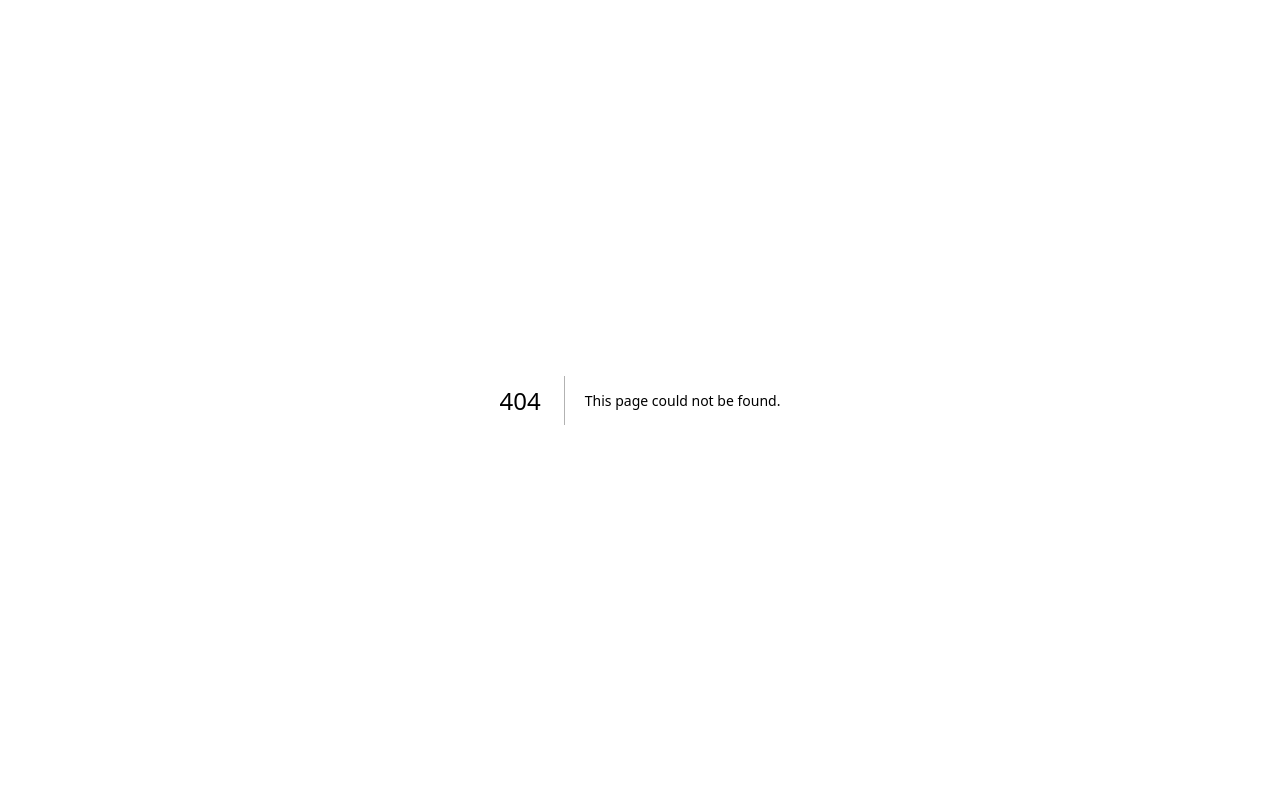
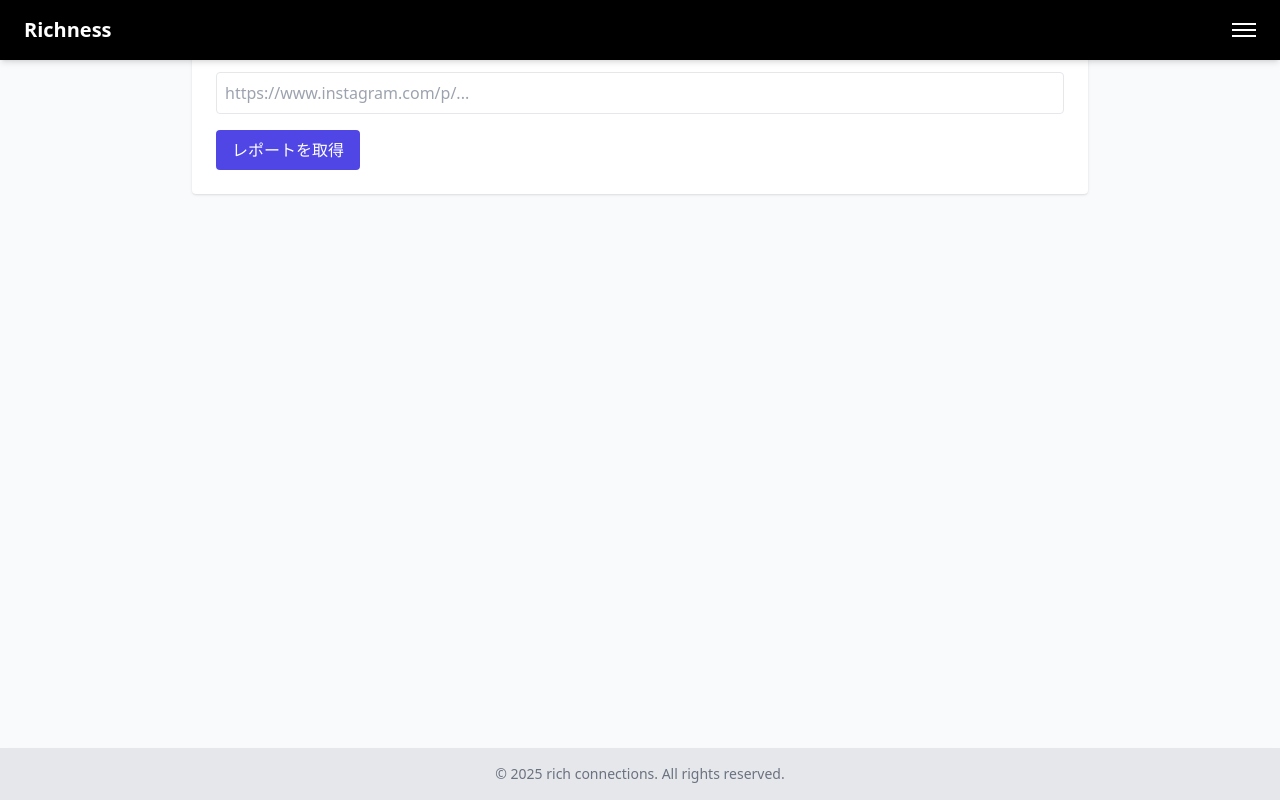
Before and after one commit to teishito/step4-richconnections-front, a Next.js app: page /campaign-report in a window 1280 px wide. Before the commit this address had no page. Built offline with nearby package versions, Linux system fonts and the light colour scheme.

Commit message:
Create campaign-report.js

```diff
--- /dev/null
+++ b/pages/campaign-report.js
@@ -0,0 +1,15 @@
+import Header from "../components/Header";
+import Footer from "../components/Footer";
+import CampaignReport from "../components/CampaignReport";
+
+export default function CampaignReportPage() {
+  return (
+    <div className="min-h-screen bg-gray-50 flex flex-col">
+      <Header />
+      <main className="flex-grow">
+        <CampaignReport />
+      </main>
+      <Footer />
+    </div>
+  );
+}
```
